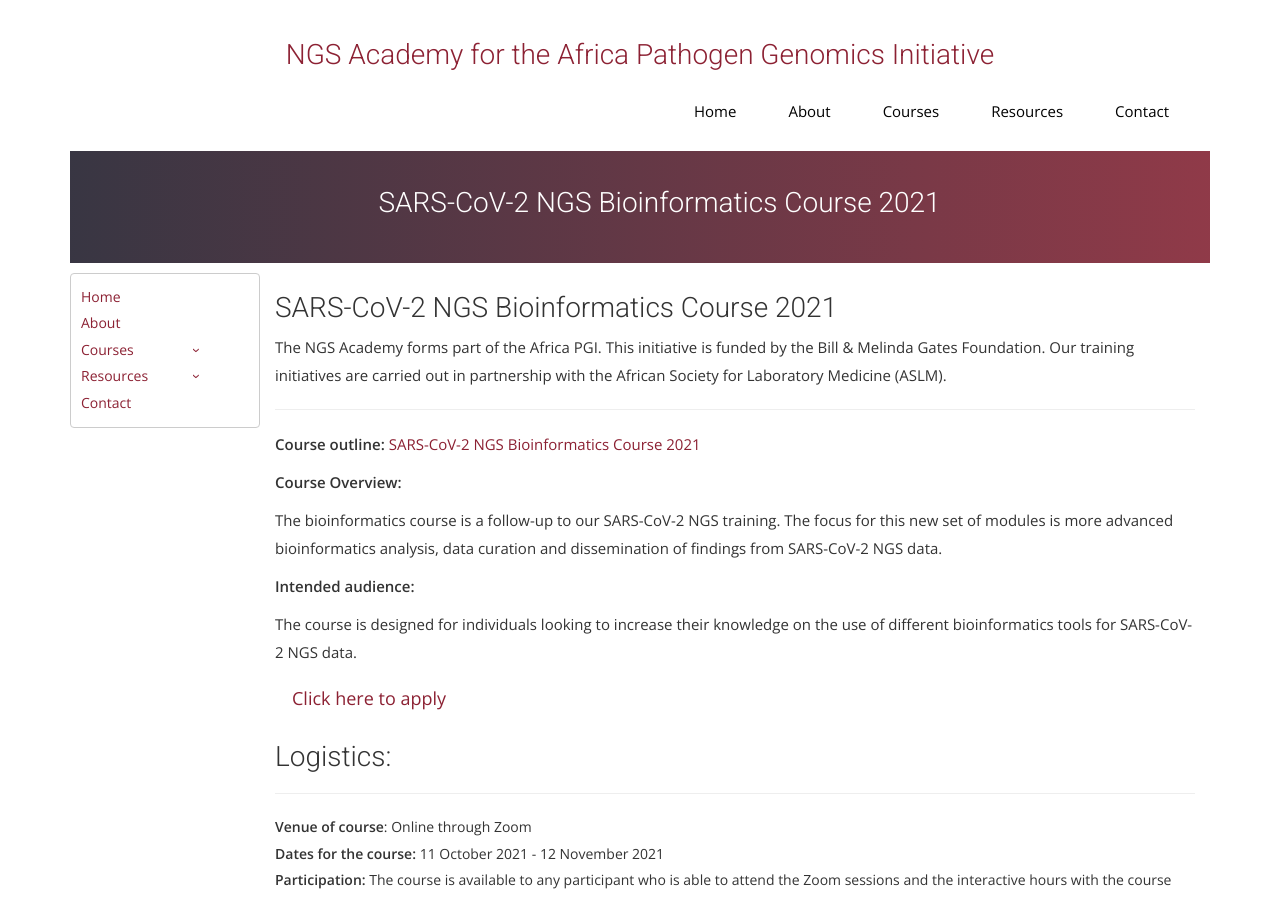
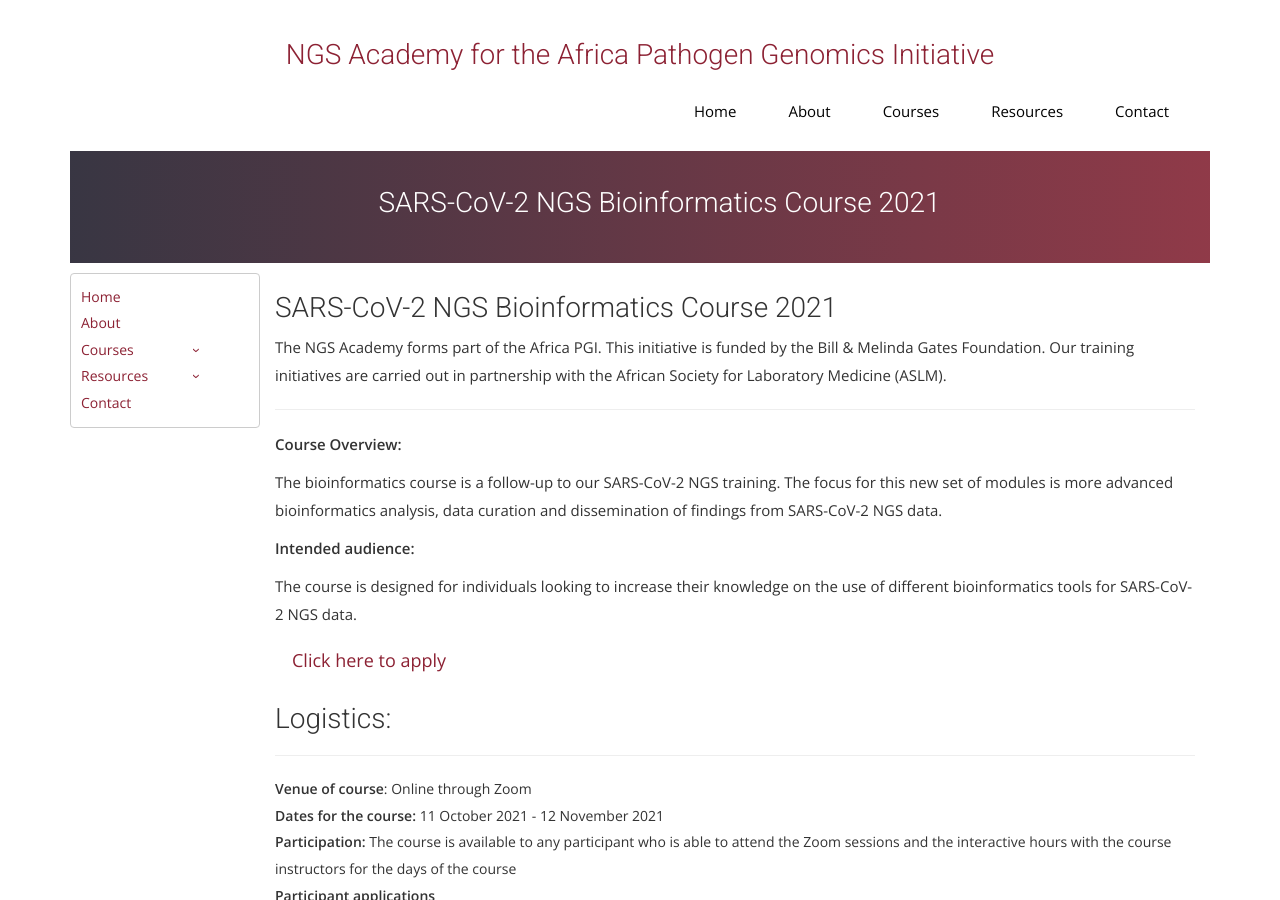
Before and after one commit to pmaturure3/ngsacad, a Jekyll site: the page built from _posts/2021-08-03-SARS-CoV-2-NGS-Bioinformatics-Course-2021.md, in a window 1280 px wide and 900 px high. Built offline with Jekyll 4.4.1, drawn with Linux system fonts in a browser that asks for light colours; nearby versions of some CDN libraries; some web fonts are replaced; comment, search, counter and statistics services are not loaded.

Commit message:
removed course outline

```diff
--- a/_posts/2021-08-03-SARS-CoV-2-NGS-Bioinformatics-Course-2021.md
+++ b/_posts/2021-08-03-SARS-CoV-2-NGS-Bioinformatics-Course-2021.md
@@ -15,7 +15,7 @@ group: group1
 The NGS Academy forms part of the Africa PGI. This initiative is funded by the Bill & Melinda Gates Foundation. Our training initiatives are carried out in partnership with the African Society for Laboratory Medicine (ASLM).
 <hr>
 
-<b>Course outline:</b> [ SARS-CoV-2 NGS Bioinformatics Course 2021]({{ site.url }}/docs/course_outline.pdf)
+<!-- <b>Course outline:</b> [ SARS-CoV-2 NGS Bioinformatics Course 2021]({{ site.url }}/docs/course_outline.pdf) -->
 
 <p align="left"><b >Course Overview:</b></p>
 
```
